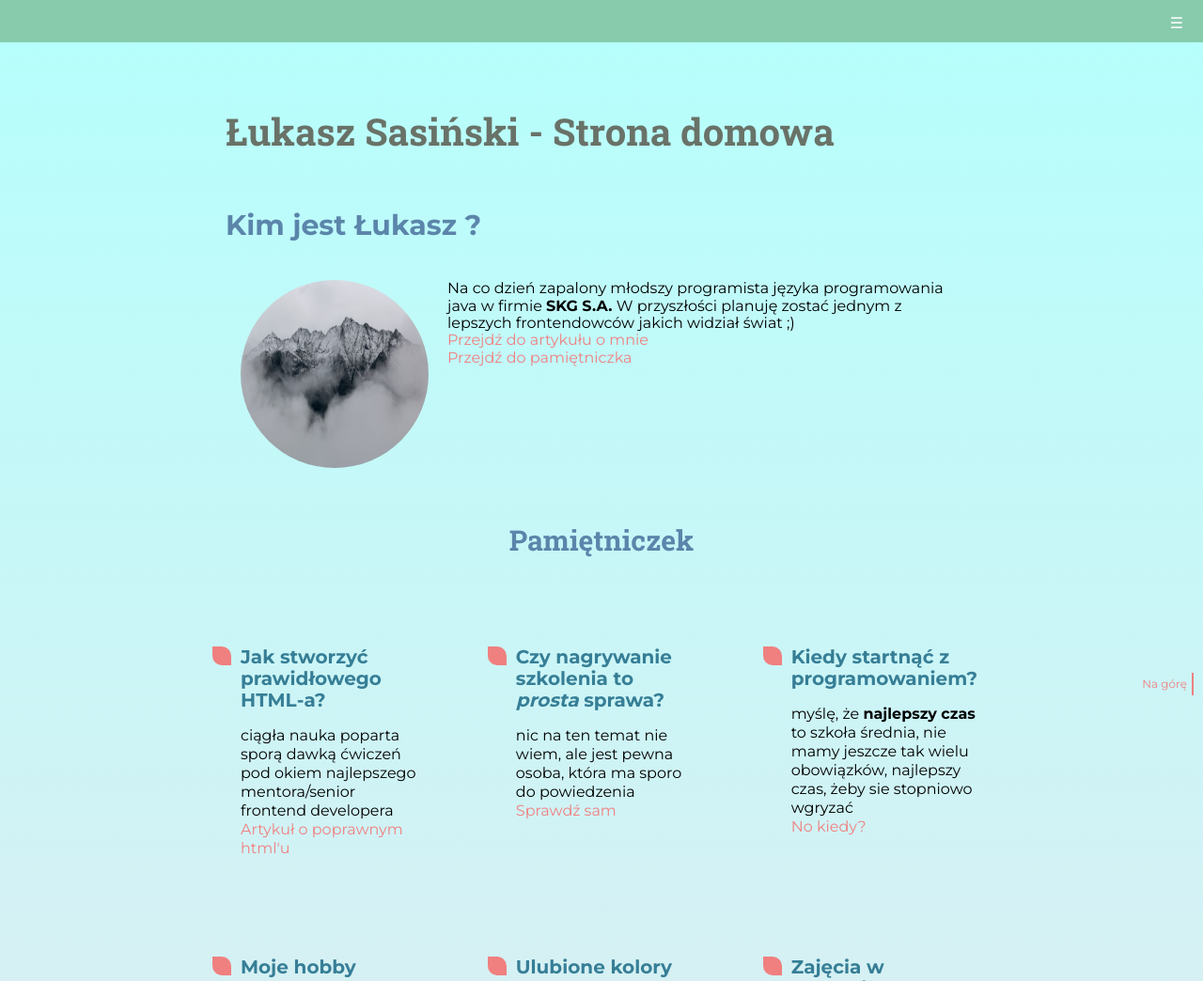
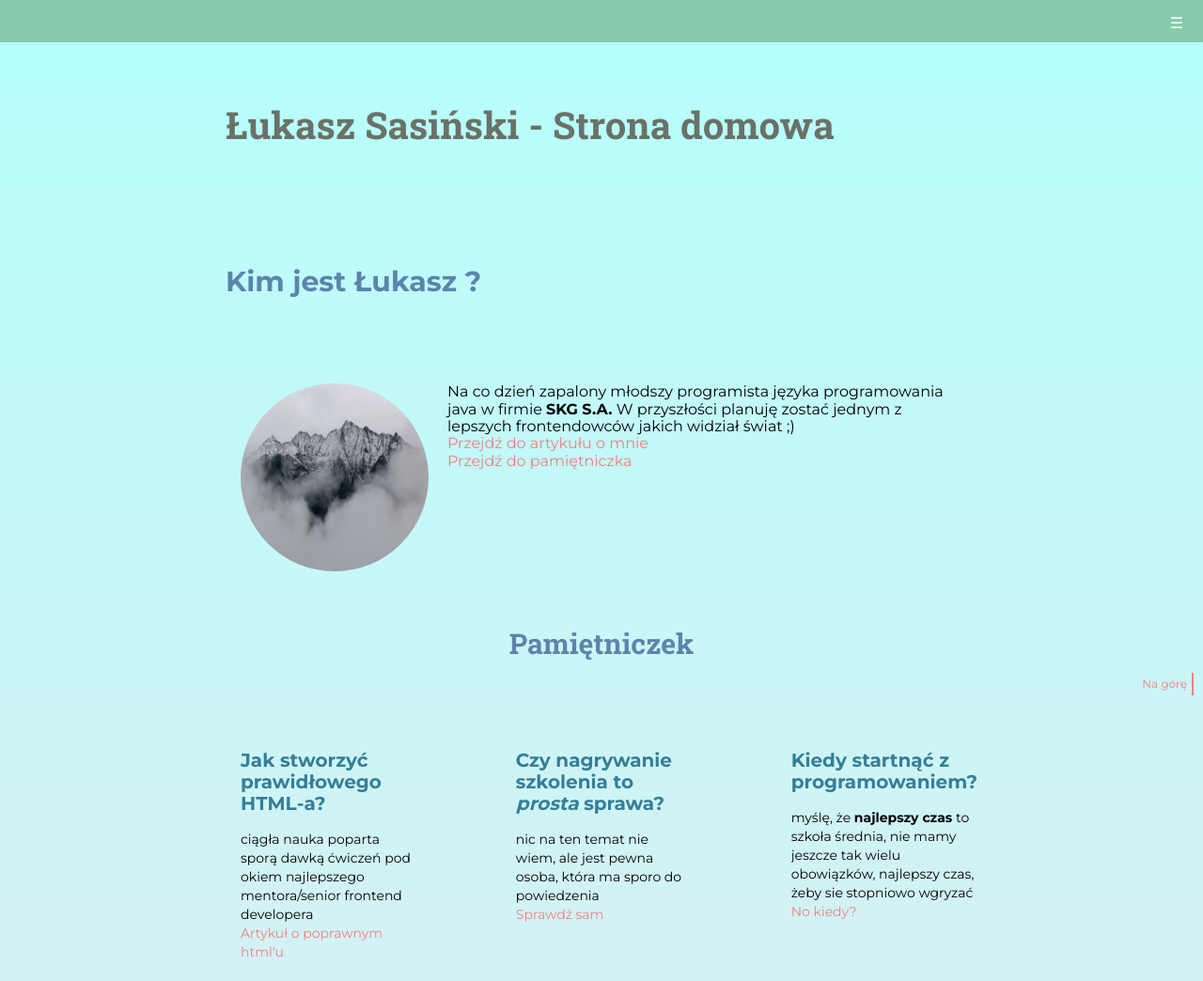
Before and after one commit to sasinskil/homepage-gulp, a website built with webpack: page src/content/index.html in a window 1280 px wide. Shown: the top 1044 px of the page at 94% size. Built offline with nearby package versions, Linux system fonts and the light colour scheme; files whose address does not match are found by name.

Commit message:
stylization

```diff
--- a/src/scss/main.scss
+++ b/src/scss/main.scss
@@ -81,24 +81,23 @@ body {
 .main {
   width: 100%;
   max-width: 800px;
-  margin: 40px auto;
-  padding-top: 50px;
+  margin: 80px auto;
 
   &__header {
     color: #697268;
     font-family: "Roboto Slab", serif;
     font-size: 40px;
-    margin-bottom: 60px;
+    padding: 30px 0 50px 0;
   }
 }
 
 .about {
   width: 100%;
-  position: relative;
 
   &__header {
     color: #5b85aa;
     font-size: 30px;
+    padding: 50px 0;
   }
 
   &__picture {
@@ -136,11 +135,23 @@ body {
   margin-bottom: 40px;
   max-width: 300px;
   max-height: 300px;
+  position: relative;
 
-  &:hover {
-    background: rgb(198, 230, 227);
-    border-radius: 20px;
-    font-style: italic;
+  &::before {
+    content: "";
+    @include sectionHeaderBeforeShape;
+    margin-right: 10px;
+    background: $lightcoral;
+    display: inline-block;
+    position: absolute;
+    top: 22px;
+    left: -15px;
+    width: 0px;
+    transition: all 0.5s;
+  }
+
+  &:hover::before {
+    width: 20px;
   }
 
   &__header {
@@ -150,20 +161,10 @@ body {
     position: relative;
   }
 
-  &__header::before {
-    content: "";
-    @include sectionHeaderBeforeShape;
-    margin-right: 10px;
-    background: $lightcoral;
-    display: inline-block;
-    position: absolute;
-    top: 0;
-    left: -30px;
-  }
-
   &__paragraph {
     padding: 16px;
     line-height: 20px;
+    font-size: 14px;
     padding: 0;
     margin: 0;
     height: 100%;
```
Also changed, not shown: dist/css/main.css, 1 other file.
